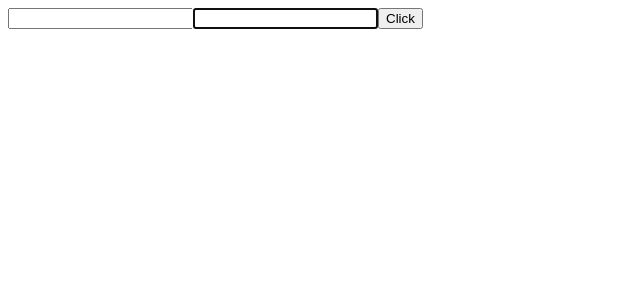
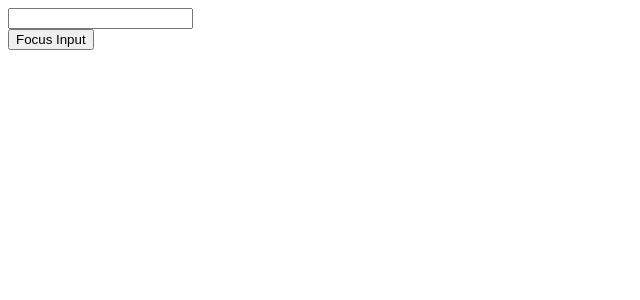
Before and after one commit to AnikBhadra/react101, a React (Vite) app: page / in a window 1280 px wide. Shown: the top 300 px of the page, without its empty margins (0-640 px from the left). Built offline with nearby package versions, Linux system fonts and the light colour scheme.

Commit message:
refs with class components

```diff
--- /dev/null
+++ b/Components/FocusInput.jsx
@@ -0,0 +1,27 @@
+import React, { Component } from 'react'
+import Input from './Input'
+
+class FocusInput extends Component {
+
+    constructor(props) {
+        super(props)
+        this.componentRef = React.createRef()
+    }
+
+
+    clickHandler = () => {
+        console.log(this.componentRef.current)
+        this.componentRef.current.focusInput()
+    }
+
+    render() {
+        return (
+            <div>
+                <Input ref={this.componentRef} />
+                <button onClick={this.clickHandler}>Focus Input</button>
+            </div>
+        )
+    }
+}
+
+export default FocusInput
--- /dev/null
+++ b/Components/Input.jsx
@@ -0,0 +1,23 @@
+import React, { Component } from 'react'
+
+class Input extends Component {
+
+    constructor(props) {
+        super(props)
+        this.inputRef = React.createRef()
+    }
+
+    focusInput() {
+        this.inputRef.current.focus()
+    }
+
+    render() {
+        return (
+            <div>
+                <input type="text" ref={this.inputRef} />
+            </div>
+        )
+    }
+}
+
+export default Input
--- a/src/App.jsx
+++ b/src/App.jsx
@@ -1,12 +1,12 @@
 import React, { Component } from "react";
 import "./App.css";
-import RefsDemo from '../Components/RefsDemo'
+import FocusInput from "../Components/FocusInput";
 
 function App() {
   return (
 
     <div className="App">
-      <RefsDemo />
+      <FocusInput />
     </div>
   );
 }
```
